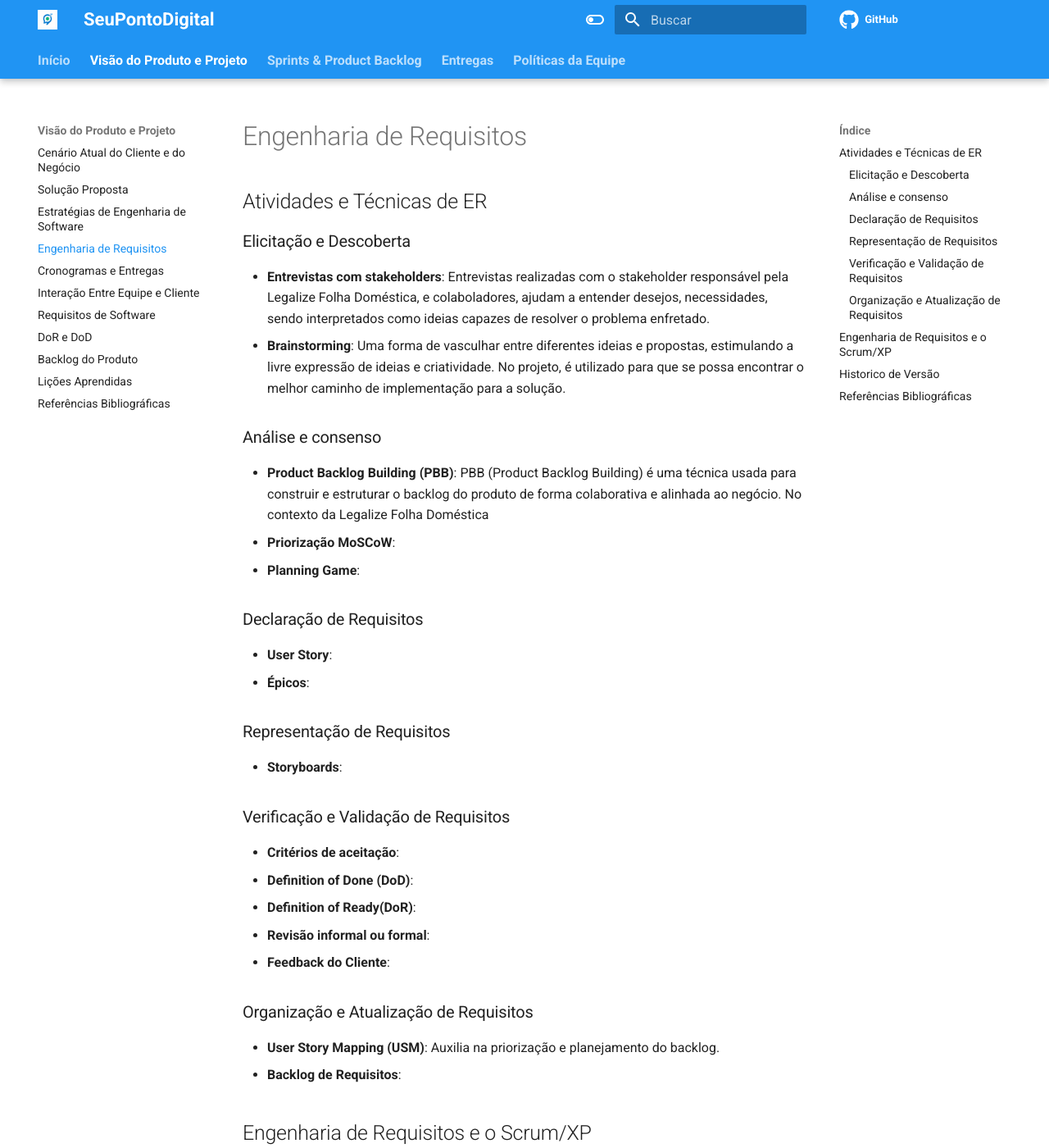
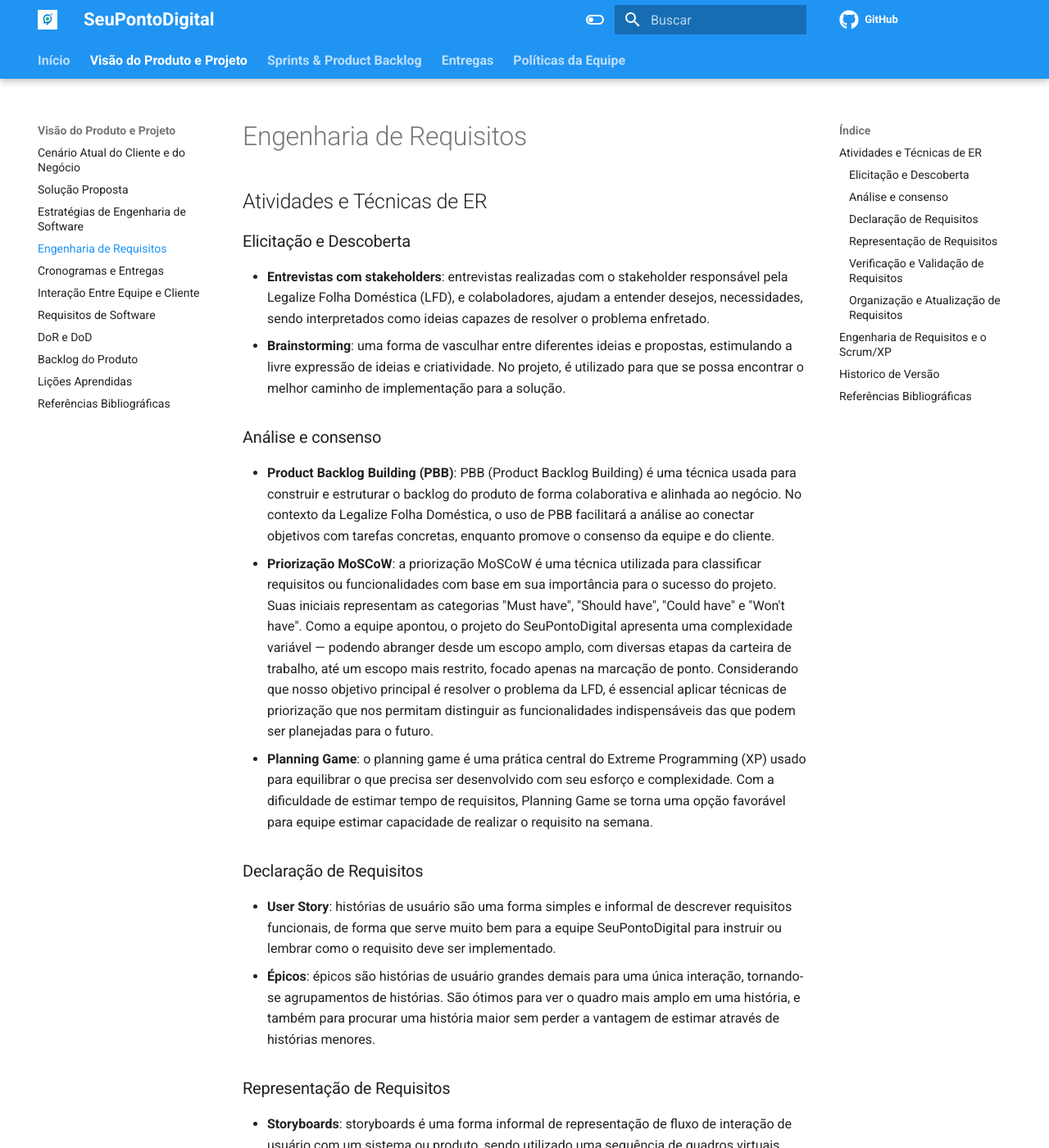
Before and after one commit to mdsreq-fga-unb/2025.1-T01-SeuPontoDigital, an MkDocs documentation site: the page built from docs/doc-visao/4-engenharia.md, in a window 1280 px wide and 1400 px high. Shown: the whole window at 82% size. Built offline with MkDocs 1.6.1 and Material for MkDocs 9.7.7, drawn with Linux system fonts in a browser that asks for light colours; comment, search, counter and statistics services are not loaded; some of the changed text lies outside the part shown.

Commit message:
feat: adicionar parte final de atividades de ER

```diff
--- a/docs/doc-visao/4-engenharia.md
+++ b/docs/doc-visao/4-engenharia.md
@@ -1,32 +1,32 @@
 ## Atividades e Técnicas de ER
 
 ### Elicitação e Descoberta
-- **Entrevistas com stakeholders**: Entrevistas realizadas com o stakeholder responsável pela Legalize Folha Doméstica, e colaboladores, ajudam a entender desejos, necessidades, sendo interpretados como ideias capazes de resolver o problema enfretado.
-- **Brainstorming**: Uma forma de vasculhar entre diferentes ideias e propostas, estimulando a livre expressão de ideias e criatividade. No projeto, é utilizado para que se possa encontrar o melhor caminho de implementação para a solução.
+- **Entrevistas com stakeholders**: entrevistas realizadas com o stakeholder responsável pela Legalize Folha Doméstica (LFD), e colaboladores, ajudam a entender desejos, necessidades, sendo interpretados como ideias capazes de resolver o problema enfretado.
+- **Brainstorming**: uma forma de vasculhar entre diferentes ideias e propostas, estimulando a livre expressão de ideias e criatividade. No projeto, é utilizado para que se possa encontrar o melhor caminho de implementação para a solução.
 
 ### Análise e consenso
-- **Product Backlog Building (PBB)**: PBB (Product Backlog Building) é uma técnica usada para construir e estruturar o backlog do produto de forma colaborativa e alinhada ao negócio. No contexto da Legalize Folha Doméstica
-- **Priorização MoSCoW**:
-- **Planning Game**:
+- **Product Backlog Building (PBB)**: PBB (Product Backlog Building) é uma técnica usada para construir e estruturar o backlog do produto de forma colaborativa e alinhada ao negócio. No contexto da Legalize Folha Doméstica, o uso de PBB facilitará a análise ao conectar objetivos com tarefas concretas, enquanto promove o consenso da equipe e do cliente.
+- **Priorização MoSCoW**: a priorização MoSCoW é uma técnica utilizada para classificar requisitos ou funcionalidades com base em sua importância para o sucesso do projeto. Suas iniciais representam as categorias "Must have", "Should have", "Could have" e "Won't have". Como a equipe apontou, o projeto do SeuPontoDigital apresenta uma complexidade variável — podendo abranger desde um escopo amplo, com diversas etapas da carteira de trabalho, até um escopo mais restrito, focado apenas na marcação de ponto. Considerando que nosso objetivo principal é resolver o problema da LFD, é essencial aplicar técnicas de priorização que nos permitam distinguir as funcionalidades indispensáveis das que podem ser planejadas para o futuro.
+- **Planning Game**: o planning game é uma prática central do Extreme Programming (XP) usado para equilibrar o que precisa ser desenvolvido com seu esforço e complexidade. Com a dificuldade de estimar tempo de requisitos, Planning Game se torna uma opção favorável para equipe estimar capacidade de realizar o requisito na semana.
 
 ### Declaração de Requisitos
-- **User Story**:
-- **Épicos**:
+- **User Story**: histórias de usuário são uma forma simples e informal de descrever requisitos funcionais, de forma que serve muito bem para a equipe SeuPontoDigital para instruir ou lembrar como o requisito deve ser implementado.
+- **Épicos**: épicos são histórias de usuário grandes demais para uma única interação, tornando-se agrupamentos de histórias. São ótimos para ver o quadro mais amplo em uma história, e também para procurar uma história maior sem perder a vantagem de estimar através de histórias menores.
 
 ### Representação de Requisitos
 <!-- podemos fazer protótipos ou mockups -->
-- **Storyboards**:
+- **Storyboards**: storyboards é uma forma informal de representação de fluxo de interação de usuário com um sistema ou produto, sendo utilizado uma sequência de quadros virtuais. Storyboards são úteis para entendimento do contexto de uso e para comunicação com stakeholders, sendo uma forma de SeuPontoDigital ser pensado e configurado graficamente.
 
 ### Verificação e Validação de Requisitos
-- **Critérios de aceitação**:
-- **Definition of Done (DoD)**:
-- **Definition of Ready(DoR)**:
-- **Revisão informal ou formal**:
-- **Feedback do Cliente**:
+- **Critérios de aceitação**: são condições específicas que uma funcionalidade ou história de usuário passam a ser considerada concluída e aceita pelo Product Owner ou Cliente. No caso do SeuPontoDigital, elas podem ser usadas para orientar o time e guiar testes durante o desenvolvimento do requisito.
+- **Definition of Done (DoD)**: DoD é uma lista clara e objetiva de tudo que precisa ser feito para uma tarefa ou história ser considerada 100% pronto. Aqui, ela terá o objetivo de complementar os critérios de aceitação e de abranger todo o requisito e sua qualidade.
+- **Definition of Ready(DoR)**: DoR é uma lista ou conjunto de critério de tudo que a história ou tarefa precisa cumprir antes de ser puxada para o desenvolvimento. a DoR deve ser cumprida durante a sprint planning para que a DoD seja executada na nossa equipe.
+- **Revisão informal ou formal**: uma avaliação de trabalho e artefatos realizados, com objetivo de identificar erros e inconsistências, além de buscar compartilhar o conhecimento e conformidade com nossos critérios de aceitação e DoD.
+- **Feedback do Cliente**: é uma obinião ou comentário dado pelo cliente através do que foi entregue. É uma forma de verificar se atende às necessidades do usuário e orienta futuras melhorias e práticas na equipe.
 
 ### Organização e Atualização de Requisitos
-- **User Story Mapping (USM)**: Auxilia na priorização e planejamento do backlog.
-- **Backlog de Requisitos**:
+- **User Story Mapping (USM)**: mapeamento de história de usuário é uma técnica visual para organizar, priorizar, e planejar funcionalidades com base na jornada do usário. Para a equipe SeuPontoDigital, vai ser uma forma de deixar os requisitos organizados e ordenados cronológicamente.
+- **Backlog de Requisitos**: é lista dinâmica, priorizada e ordenada de tudo o que deve ser desenvolvido no produto. No nosso caso, deve ser utilizada para atualização e priorização de requisitos, como uma lista aberta de acesso geral.
 
 ## Engenharia de Requisitos e o Scrum/XP
 Fases do Processo     | Atividades ER | Prática | Técnica | Resultado Esperado
--- a/mkdocs.yml
+++ b/mkdocs.yml
@@ -23,6 +23,8 @@ nav:
     - Product Backlog: sprints/product-backlog.md
     - Sprint 01: sprints/sprint01.md
     - Sprint 02: sprints/sprint02.md
+    - Sprint 03: sprints/sprint03.md
+    - Sprint 04: sprints/sprint04.md
   - Entregas:
     - Entrega Unidade 1: entregas/entrega1.md
   - Políticas da Equipe :
```
Also changed, not shown: docs/sprints/sprint01.md (+1 -1 lines), docs/sprints/sprint03.md (added), docs/sprints/sprint04.md (added).
